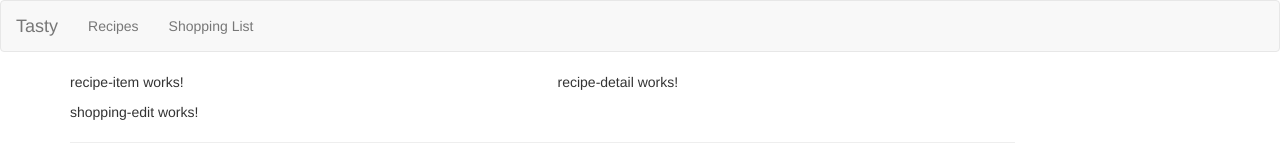
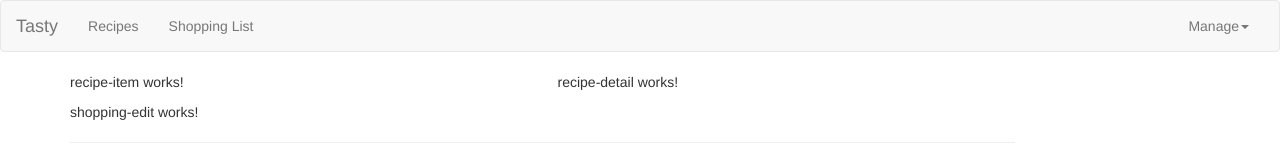
Before and after one commit to ychoy/ng-shopping, an Angular app: page / in a window 1280 px wide. Shown: the top 160 px of the page. Built offline with nearby package versions, Linux system fonts and the light colour scheme.

Commit message:
add navbar dropdown

```diff
--- a/src/app/header/header.component.html
+++ b/src/app/header/header.component.html
@@ -9,6 +9,15 @@
         <li><a href="#">Recipes</a></li>
         <li><a href="#">Shopping List</a></li>
       </ul>
+      <ul class="nav navbar-nav navbar-right">
+        <li class="dropdown">
+          <a href="#" class="dropdown-toggle" role="button">Manage<span class="caret"></span></a>
+          <ul class="dropdown-menu">
+            <li><a href="#">Save Data</a></li>
+            <li><a href="#">Fetch Data</a></li>
+          </ul>
+        </li>
+      </ul>
     </div>
   </div>
 </nav>
```
